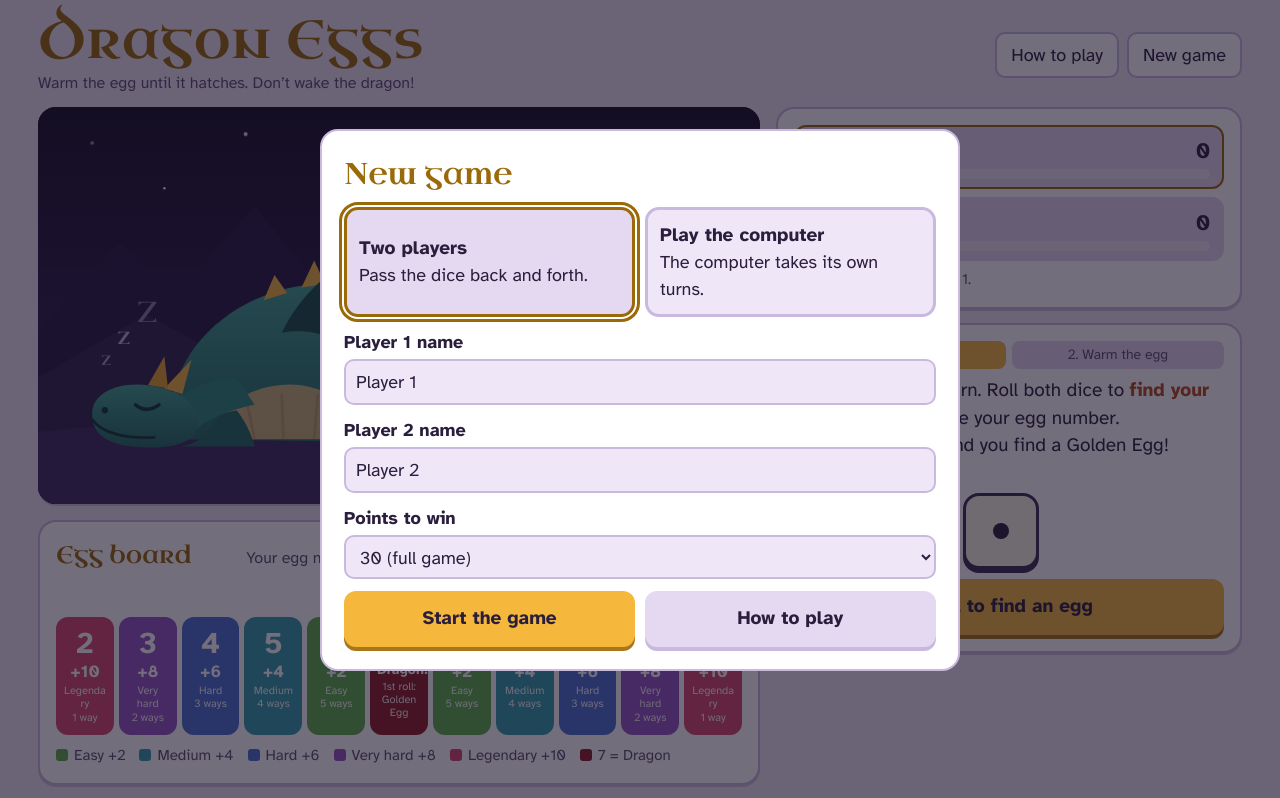
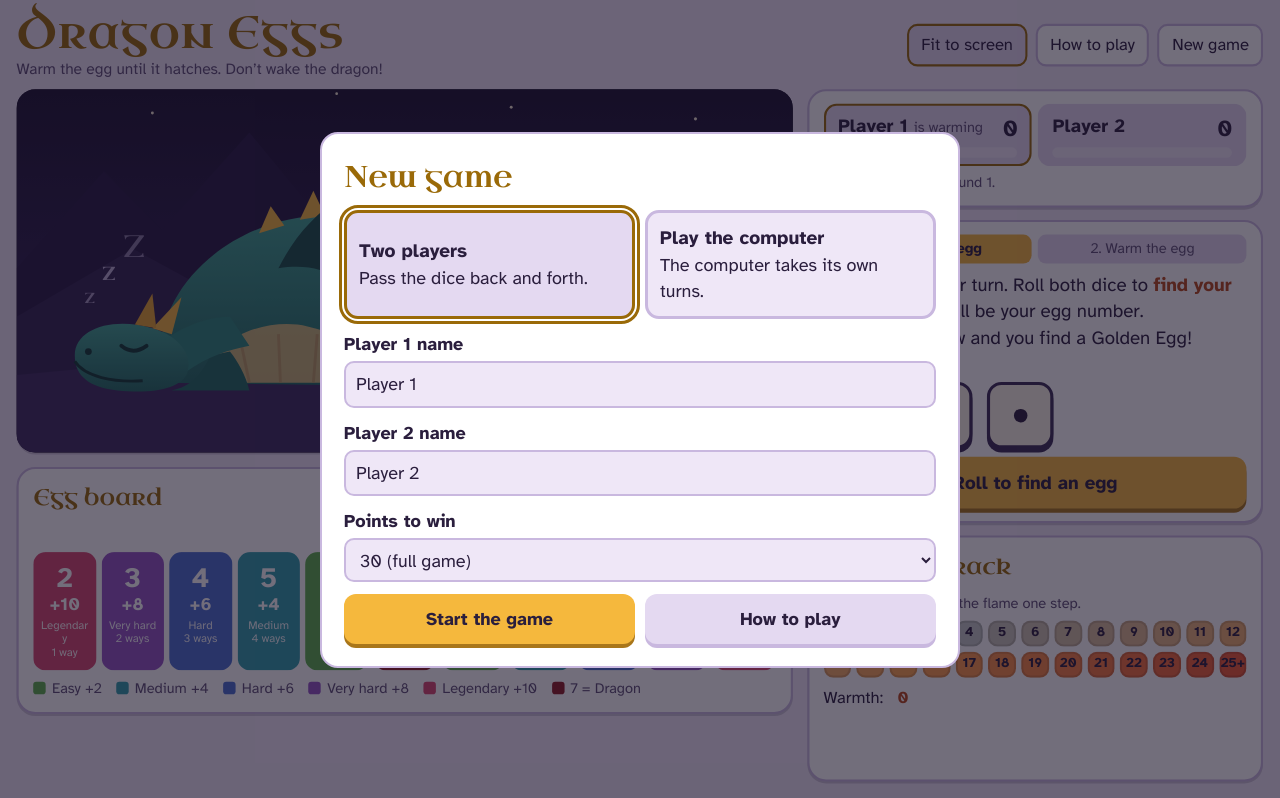
Before and after one commit to bfugitt/dragoneggs, a plain HTML site: page index.html in a window 1280 px wide. Shown: the top 798 px of the page. Drawn offline with Linux system fonts and the light colour scheme.

Commit message:
Refactor layout and styling in index.html
Updated styles and structure for improved layout and responsiveness. Adjusted button sizes and added fitting functionality.

```diff
--- a/index.html
+++ b/index.html
@@ -1,4 +1,3 @@
-
 <!DOCTYPE html>
 <html lang="en">
 <head>
@@ -53,20 +52,23 @@ body {
 button { font: inherit; cursor: pointer; }
 button:focus-visible, input:focus-visible, select:focus-visible { outline: 3px solid var(--gold); outline-offset: 2px; }
 
-.wrap { max-width: 1240px; margin: 0 auto; padding: 14px 18px 28px; }
-header.top { display: flex; align-items: center; gap: 16px; flex-wrap: wrap; justify-content: space-between; margin-bottom: 12px; }
-h1 { font-family: var(--font-title); font-weight: 400; font-size: clamp(34px, 5vw, 54px); margin: 0; line-height: 1; color: var(--gold); letter-spacing: .5px; }
-.tagline { margin: 4px 0 0; color: var(--muted); font-size: 16px; }
+.wrap { max-width: 1240px; margin: 0 auto; padding: 10px 16px 14px; }
+body.fitting { overflow: hidden; }
+header.top { display: flex; align-items: center; gap: 16px; flex-wrap: wrap; justify-content: space-between; margin-bottom: 8px; }
+h1 { font-family: var(--font-title); font-weight: 400; font-size: clamp(30px, 3.6vw, 44px); margin: 0; line-height: 1; color: var(--gold); letter-spacing: .5px; }
+.tagline { margin: 2px 0 0; color: var(--muted); font-size: 15px; }
 .top-btns { display: flex; gap: 8px; }
-.btn-quiet { background: var(--surface); color: var(--text); border: 2px solid var(--line); border-radius: 10px; padding: 8px 14px; }
+.btn-quiet { background: var(--surface); color: var(--text); border: 2px solid var(--line); border-radius: 10px; padding: 7px 12px; font-size: 16px; }
+.btn-quiet[aria-pressed="true"] { border-color: var(--gold); background: var(--surface-2); }
 .btn-quiet:hover { border-color: var(--gold); }
 
 .main > * { min-width: 0; }
-.main { display: grid; grid-template-columns: minmax(0, 1.55fr) minmax(300px, 1fr); gap: 16px; align-items: start; }
+.main { display: grid; grid-template-columns: minmax(0, 1.7fr) minmax(320px, 1fr); gap: 14px; align-items: start; }
 @media (max-width: 860px) { .main { grid-template-columns: 1fr; } }
 
 .stage { position: relative; border-radius: 18px; overflow: hidden; background: #140E24; box-shadow: var(--shadow); }
 .stage svg { display: block; width: 100%; height: auto; }
+body.fitting .stage svg { height: 350px; }
 .stage.shake { animation: shake .5s; }
 @keyframes shake { 0%,100%{transform:translateX(0)} 20%{transform:translateX(-10px)} 40%{transform:translateX(9px)} 60%{transform:translateX(-6px)} 80%{transform:translateX(4px)} }
 .banner {
@@ -78,10 +80,12 @@ h1 { font-family: var(--font-title); font-weight: 400; font-size: clamp(34px, 5v
 .banner.show { opacity: 1; }
 
 /* side panel */
-.panel { background: var(--surface); border: 2px solid var(--line); border-radius: 18px; padding: 16px; box-shadow: var(--shadow); }
-.side { display: flex; flex-direction: column; gap: 14px; }
-.scores { display: grid; gap: 8px; }
-.pcard { display: grid; grid-template-columns: 1fr auto; gap: 2px 10px; padding: 8px 12px; border-radius: 12px; border: 2px solid transparent; background: var(--surface-2); }
+.leftcol { display: flex; flex-direction: column; gap: 14px; }
+.panel { background: var(--surface); border: 2px solid var(--line); border-radius: 18px; padding: 12px 14px; box-shadow: var(--shadow); }
+.side { display: flex; flex-direction: column; gap: 12px; }
+.scores { display: grid; gap: 6px; grid-template-columns: 1fr 1fr; }
+.scores .sinfo { grid-column: 1 / -1; font-size: 14px; color: var(--muted); }
+.pcard { display: grid; grid-template-columns: 1fr auto; gap: 2px 10px; padding: 6px 12px; border-radius: 12px; border: 2px solid transparent; background: var(--surface-2); }
 .pcard.active { border-color: var(--gold); }
 .pcard .pname { font-weight: 700; }
 .pcard .pscore { font-weight: 700; font-size: 22px; }
@@ -92,13 +96,13 @@ h1 { font-family: var(--font-title); font-weight: 400; font-size: clamp(34px, 5v
 .steps { display: flex; gap: 6px; margin-bottom: 8px; }
 .step { flex: 1; text-align: center; font-size: 14px; padding: 4px 6px; border-radius: 8px; background: var(--surface-2); color: var(--muted); }
 .step.on { background: var(--gold-fill); color: var(--on-gold); font-weight: 700; }
-.narr { min-height: 104px; font-size: 19px; }
+.narr { min-height: 100px; font-size: 18px; line-height: 1.4; }
 .narr strong { color: var(--ember); }
 
-.dice { display: flex; align-items: center; gap: 14px; justify-content: center; margin: 12px 0 6px; }
+.dice { display: flex; align-items: center; gap: 14px; justify-content: center; margin: 6px 0 4px; }
 .die {
-  width: 76px; height: 76px; border-radius: 16px; background: #FBF5E6; border: 3px solid #3A2C55;
-  display: grid; grid-template: repeat(3, 1fr) / repeat(3, 1fr); padding: 9px; gap: 2px;
+  width: 64px; height: 64px; border-radius: 14px; background: #FBF5E6; border: 3px solid #3A2C55;
+  display: grid; grid-template: repeat(3, 1fr) / repeat(3, 1fr); padding: 8px; gap: 2px;
   box-shadow: 0 4px 0 #3A2C55;
 }
 .die span { border-radius: 50%; }
@@ -108,9 +112,9 @@ h1 { font-family: var(--font-title); font-weight: 400; font-size: clamp(34px, 5v
 .sum { font-size: 22px; font-weight: 700; min-width: 92px; }
 .sum.seven { color: var(--danger); }
 
-.actions { display: flex; flex-wrap: wrap; gap: 10px; margin-top: 10px; }
+.actions { display: flex; flex-wrap: wrap; gap: 10px; margin-top: 8px; min-height: 50px; }
 .btn {
-  flex: 1 1 140px; border: none; border-radius: 12px; padding: 14px 16px; font-weight: 700; font-size: 19px;
+  flex: 1 1 140px; border: none; border-radius: 12px; padding: 11px 14px; font-weight: 700; font-size: 18px;
   background: var(--gold-fill); color: var(--on-gold); box-shadow: 0 4px 0 #A9761A;
 }
 .btn:active { transform: translateY(2px); box-shadow: 0 2px 0 #A9761A; }
@@ -119,49 +123,47 @@ h1 { font-family: var(--font-title); font-weight: 400; font-size: clamp(34px, 5v
 
 /* boards */
 .boards { margin-top: 16px; display: grid; gap: 16px; }
-.board-title { display: flex; justify-content: space-between; align-items: baseline; gap: 10px; flex-wrap: wrap; margin: 0 0 10px; }
-.board-title h2 { font-family: var(--font-title); font-weight: 400; font-size: 24px; margin: 0; color: var(--gold); }
-.board-title p { margin: 0; color: var(--muted); font-size: 16px; }
+.board-title { display: flex; justify-content: space-between; align-items: baseline; gap: 10px; flex-wrap: wrap; margin: 0 0 6px; }
+.board-title h2 { font-family: var(--font-title); font-weight: 400; font-size: 22px; margin: 0; color: var(--gold); }
+.board-title p { margin: 0; color: var(--muted); font-size: 14px; }
 
 .eggboard-scroll { overflow-x: auto; }
-.eggboard { display: grid; grid-template-columns: repeat(11, minmax(52px, 1fr)); gap: 5px; min-width: 600px; padding-top: 34px; }
+.eggboard { display: grid; grid-template-columns: repeat(11, minmax(52px, 1fr)); gap: 5px; min-width: 560px; padding-top: 30px; }
 .ecell {
   position: relative; border-radius: 12px; padding: 8px 4px 8px; text-align: center; color: #fff;
   border: 3px solid transparent; transition: transform .25s, border-color .25s;
 }
-.ecell .n { font-size: 30px; font-weight: 700; line-height: 1.05; }
+.ecell .n { font-size: 27px; font-weight: 700; line-height: 1.05; }
 .ecell .b { font-size: 17px; font-weight: 700; }
 .ecell .w { font-size: 11px; line-height: 1.2; overflow-wrap: anywhere; opacity: .95; }
 .ecell.here { border-color: var(--text); transform: translateY(-4px); }
 .ecell .token {
-  position: absolute; left: 50%; top: -36px; transform: translateX(-50%); width: 26px; height: 32px;
+  position: absolute; left: 50%; top: -33px; transform: translateX(-50%); width: 26px; height: 32px;
   display: none;
 }
 .ecell.here .token { display: block; }
 .ecell.flash { animation: flash .6s 2; }
 @keyframes flash { 50% { filter: brightness(1.5); } }
-.legend { display: flex; flex-wrap: wrap; gap: 6px 14px; margin-top: 10px; font-size: 15px; color: var(--muted); }
+.legend { display: flex; flex-wrap: wrap; gap: 4px 14px; margin-top: 8px; font-size: 14px; color: var(--muted); }
 .legend span::before { content: ""; display: inline-block; width: 12px; height: 12px; border-radius: 3px; margin-right: 6px; background: var(--c); vertical-align: -1px; }
 
 .track { display: grid; grid-template-columns: repeat(13, minmax(0,1fr)); gap: 5px; }
 @media (max-width: 640px) { .track { grid-template-columns: repeat(7, minmax(0,1fr)); } }
 .tcell {
-  position: relative; aspect-ratio: 1 / 1; border-radius: 10px; display: flex; align-items: flex-end; justify-content: center;
-  font-weight: 700; font-size: 15px; padding-bottom: 3px; color: #2A1E3D; border: 2px solid rgba(0,0,0,.12);
+  position: relative; aspect-ratio: 1.15 / 1; border-radius: 9px; display: flex; align-items: flex-end; justify-content: center;
+  font-weight: 700; font-size: 13px; padding-bottom: 2px; color: #2A1E3D; border: 2px solid rgba(0,0,0,.12);
 }
 .tcell.passed { filter: saturate(1.2); }
-.tcell.half::after {
-  content: "keep"; position: absolute; top: 3px; left: 0; right: 0; text-align: center; font-size: 10.5px; font-weight: 700; color: #2A1E3D; opacity: .8;
-}
-.tcell .flame { position: absolute; top: 12%; width: 54%; height: 60%; display: none; }
+.tcell.half { outline: 3px dashed #2A1E3D; outline-offset: -4px; }
+.tcell .flame { position: absolute; top: 8%; width: 56%; height: 62%; display: none; }
 .tcell.here .flame { display: block; }
 .tcell.here { outline: 3px solid var(--text); }
 .tcell.left { box-shadow: inset 0 0 0 3px #2F9DAB; }
-.trackinfo { display: flex; gap: 18px; flex-wrap: wrap; margin-top: 10px; font-size: 17px; }
+.trackinfo { display: flex; gap: 4px 14px; flex-wrap: wrap; margin-top: 8px; font-size: 16px; min-height: 46px; align-content: flex-start; }
 .trackinfo b { color: var(--ember); }
 
-.history { display: flex; gap: 6px; flex-wrap: wrap; margin-top: 8px; min-height: 30px; }
-.hchip { padding: 2px 9px; border-radius: 999px; background: var(--surface-2); font-size: 15px; font-weight: 700; }
+.history { display: flex; gap: 5px; flex-wrap: wrap; margin-top: 6px; min-height: 26px; }
+.hchip { padding: 1px 8px; border-radius: 999px; background: var(--surface-2); font-size: 14px; font-weight: 700; }
 .hchip.seven { background: var(--danger); color: #fff; }
 .hchip.match { background: var(--easy); color: #fff; }
 
@@ -205,22 +207,23 @@ dialog p { margin: 6px 0; }
 </style>
 </head>
 <body>
-<div class="wrap">
+<div class="wrap" id="wrap">
   <header class="top">
     <div>
       <h1>Dragon Eggs</h1>
       <p class="tagline">Warm the egg until it hatches. Don’t wake the dragon!</p>
     </div>
     <div class="top-btns">
+      <button class="btn-quiet" id="fitBtn" aria-pressed="true">Fit to screen</button>
       <button class="btn-quiet" id="rulesBtn">How to play</button>
       <button class="btn-quiet" id="newBtn">New game</button>
     </div>
   </header>
 
   <div class="main">
-    <div>
+    <div class="leftcol">
       <div class="stage" id="stage">
-        <svg id="scene" viewBox="0 0 800 440" role="img" aria-label="A dragon sleeps beside a nest with an egg">
+        <svg id="scene" viewBox="0 36 800 404" preserveAspectRatio="xMidYMax slice" role="img" aria-label="A dragon sleeps beside a nest with an egg">
           <defs>
             <linearGradient id="sky" x1="0" y1="0" x2="0" y2="1">
               <stop offset="0" stop-color="#140E24"/><stop offset=".7" stop-color="#2E2050"/><stop offset="1" stop-color="#4A2F5E"/>
@@ -241,7 +244,7 @@ dialog p { margin: 6px 0; }
             <circle cx="330" cy="70" r="1.4"/><circle class="twinkle" cx="420" cy="28" r="1.8" style="animation-delay:2s"/><circle cx="510" cy="84" r="1.5"/>
             <circle class="twinkle" cx="610" cy="40" r="2.2" style="animation-delay:.5s"/><circle cx="700" cy="96" r="1.6"/><circle class="twinkle" cx="760" cy="36" r="2" style="animation-delay:1.5s"/>
           </g>
-          <circle cx="680" cy="70" r="28" fill="#F3E9D2"/><circle cx="692" cy="62" r="26" fill="#140E24" opacity=".85"/>
+          <circle cx="720" cy="150" r="26" fill="#F3E9D2"/><circle cx="731" cy="142" r="24" fill="#140E24" opacity=".85"/>
           <path d="M0 250 L90 150 L150 210 L240 110 L330 220 L410 160 L500 240 L600 130 L700 220 L800 170 L800 440 L0 440 Z" fill="#251A40"/>
           <path d="M0 300 L120 230 L230 290 L340 240 L460 300 L560 250 L680 300 L800 260 L800 440 L0 440 Z" fill="#30224F"/>
           <path d="M0 360 Q400 320 800 360 L800 440 L0 440 Z" fill="#3B2B5C"/>
@@ -318,10 +321,8 @@ dialog p { margin: 6px 0; }
         </svg>
         <div class="banner" id="banner"></div>
       </div>
-
-      <div class="boards">
-        <section class="panel" aria-labelledby="eggBoardTitle">
-          <div class="board-title"><h2 id="eggBoardTitle">Egg board</h2><p>Your egg number shows how hard it is to hatch, and the bonus you get.</p></div>
+      <section class="panel" aria-labelledby="eggBoardTitle">
+          <div class="board-title"><h2 id="eggBoardTitle">Egg board</h2><p>The marker shows your egg number and its bonus.</p></div>
           <div class="eggboard-scroll"><div class="eggboard" id="eggboard"></div></div>
           <div class="legend">
             <span style="--c:var(--easy)">Easy +2</span><span style="--c:var(--medium)">Medium +4</span><span style="--c:var(--hard)">Hard +6</span>
@@ -329,15 +330,7 @@ dialog p { margin: 6px 0; }
           </div>
         </section>
 
-        <section class="panel" aria-labelledby="trackTitle">
-          <div class="board-title"><h2 id="trackTitle">Warmth track</h2><p>Each safe roll moves the flame one step.</p></div>
-          <div class="track" id="track"></div>
-          <div class="trackinfo" id="trackinfo"></div>
-          <div class="history" id="history" aria-label="Rolls this turn"></div>
-        </section>
-      </div>
     </div>
-
     <aside class="side">
       <section class="panel">
         <div class="scores" id="scores"></div>
@@ -351,6 +344,12 @@ dialog p { margin: 6px 0; }
         </div>
         <div class="actions" id="actions"></div>
       </section>
+      <section class="panel" aria-labelledby="trackTitle">
+          <div class="board-title"><h2 id="trackTitle">Warmth track</h2><p>Each safe roll moves the flame one step.</p></div>
+          <div class="track" id="track"></div>
+          <div class="trackinfo" id="trackinfo"></div>
+          <div class="history" id="history" aria-label="Rolls this turn"></div>
+        </section>
     </aside>
   </div>
 </div>
@@ -487,7 +486,7 @@ dialog p { margin: 6px 0; }
       box.appendChild(d);
     });
     const t = document.createElement('div');
-    t.style.cssText = 'font-size:15px;color:var(--muted)';
+    t.className = 'sinfo';
     t.textContent = `First to ${S.target} points. ` + (S.tiebreak ? 'Tie-breaker round!' : `Round ${S.round}.`);
     box.appendChild(t);
   }
@@ -506,7 +505,7 @@ dialog p { margin: 6px 0; }
     if (S.phase === 'adopt' && S.abandoned) {
       info.innerHTML = `Left behind: egg <b>${S.abandoned.egg}</b> with <b>${S.abandoned.warmth}</b> warmth (blue outline).`;
     } else if (S.egg != null) {
-      info.innerHTML = `Warmth: <b>${S.warmth}</b> <span>If it hatches: <b>${S.warmth + BONUS[S.egg]}</b> points</span> <span>Tiptoe away now: keep <b>${keep}</b></span>`;
+      info.innerHTML = `Warmth: <b>${S.warmth}</b> <span>If it hatches: <b>${S.warmth + BONUS[S.egg]}</b> points</span> <span>Tiptoe away now: keep <b>${keep}</b> (dashed square)</span>`;
     } else {
       info.innerHTML = `Warmth: <b>0</b>`;
     }
@@ -787,9 +786,46 @@ dialog p { margin: 6px 0; }
   $('closeRules').addEventListener('click', () => $('rules').close());
   $('newBtn').addEventListener('click', openSetup);
 
+  // ---------- Fit to screen ----------
+  let fitOn = true;
+  try { fitOn = localStorage.getItem('dragonEggsFit') !== 'off'; } catch (e) {}
+  let fitQueued = false;
+  function fit() {
+    fitQueued = false;
+    const w = $('wrap');
+    $('fitBtn').setAttribute('aria-pressed', String(fitOn));
+    if (!fitOn || window.innerWidth < 700) {
+      w.style.width = ''; w.style.transform = ''; w.style.maxWidth = ''; w.style.margin = '';
+      document.body.classList.remove('fitting');
+      return;
+    }
+    document.body.classList.add('fitting');
+    w.style.maxWidth = 'none'; w.style.margin = '0'; w.style.transformOrigin = '0 0';
+    const vw = window.innerWidth, vh = window.innerHeight;
+    let z = 1;
+    for (let i = 0; i < 5; i++) {
+      w.style.width = Math.min(vw / z, 1400) + 'px';
+      z = Math.min(1.6, (vh / w.offsetHeight) * 0.995);
+    }
+    const cssW = Math.min(vw / z, 1400);
+    w.style.width = cssW + 'px';
+    const off = Math.max(0, (vw - cssW * z) / 2);
+    w.style.transform = `translate(${off}px, 0) scale(${z})`;
+  }
+  function scheduleFit() { if (!fitQueued) { fitQueued = true; requestAnimationFrame(fit); } }
+  window.addEventListener('resize', scheduleFit);
+  $('fitBtn').addEventListener('click', () => {
+    fitOn = !fitOn;
+    try { localStorage.setItem('dragonEggsFit', fitOn ? 'on' : 'off'); } catch (e) {}
+    fit();
+  });
+  new MutationObserver(scheduleFit).observe($('wrap'), { childList: true, subtree: true, characterData: true });
+  if (document.fonts && document.fonts.ready) document.fonts.ready.then(scheduleFit);
+
   buildEggBoard(); buildTrack();
   newGame(['Player 1', 'Player 2'], false, 30);
   openSetup();
+  fit();
 })();
 </script>
 </body>
```
